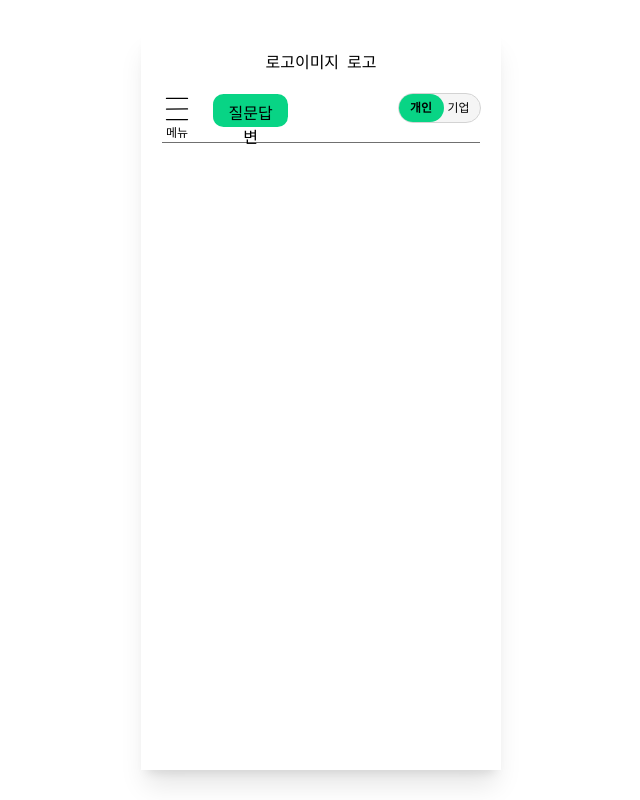
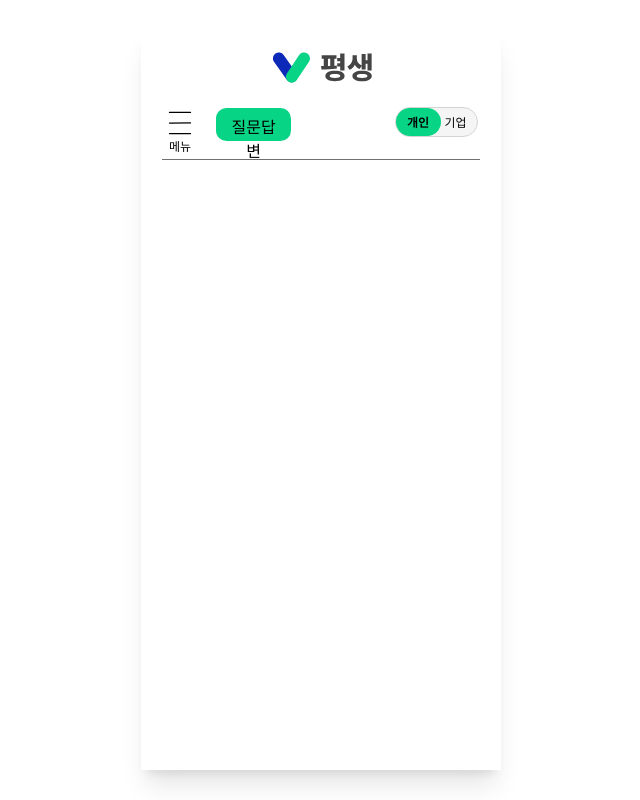
Before and after one commit to PyeongSaeng/PyeongSaeng-FE, a React (Vite) app: page / in a window 1280 px wide. Shown: the whole page, without its empty margins (319-959 px from the left). Built offline with nearby package versions, Linux system fonts and the light colour scheme; a web font is replaced by a local one.

Commit message:
feat: 로고,워터마크

```diff
--- a/src/shared/components/topbar/Logo.tsx
+++ b/src/shared/components/topbar/Logo.tsx
@@ -1,8 +1,11 @@
+import logo from '../../assets/logo.svg';
+import watermark from '../../assets/watermark.svg';
+
 const Logo = () => {
   return (
     <div className="flex justify-center py-5 gap-2">
-      <div>로고이미지</div>
-      <div>로고</div>
+      <img className="w-[43.57px] h-[35.46px]" src={logo} alt="로고" />
+      <img className="w-[51px] h-[35px]" src={watermark} alt="워커마크" />
     </div>
   );
 };
--- /dev/null
+++ b/src/shared/components/topbar/QuestionButton.tsx
@@ -0,0 +1,9 @@
+const QuestionButton = () => {
+  return (
+    <button className=" bg-[#08D485] rounded-[10.56px] w-[75.24px] h-[33px] px-[9.24px] py-[6.6px]">
+      질문답변
+    </button>
+  );
+};
+
+export default QuestionButton;
--- a/src/shared/components/topbar/Topbar.tsx
+++ b/src/shared/components/topbar/Topbar.tsx
@@ -1,21 +1,20 @@
 import { CiMenuBurger } from 'react-icons/ci';
 import Logo from './Logo';
 import ToggleButton from './ToggleButton';
+import QuestionButton from './QuestionButton';
 
 const Topbar = () => {
   return (
     <>
       <Logo />
       <div className="flex justify-center">
-        <div className="w-[318px] flex justify-between items-centers bt-[2px] border-b-[1.3px] border-[#707070]">
+        <div className="w-[318px] flex justify-between items-centers bt-[2px] border-b-[1.3px] border-[#707070] p-[3px]">
           <div className="flex justify-around items-start gap-[21px]">
             <div className="flex flex-col items-center">
               <CiMenuBurger size={30} />
               <span className="text-[12px]">메뉴</span>
             </div>
-            <button className="bg-[#08D485] rounded-[10.56px] w-[75.24px] h-[33px] px-[9.24px] py-[6.6px]">
-              질문답변
-            </button>
+            <QuestionButton />
           </div>
           <div>
             <ToggleButton />
```
Also changed, not shown: src/shared/assets/logo.svg (added), src/shared/assets/watermark.svg (added).
